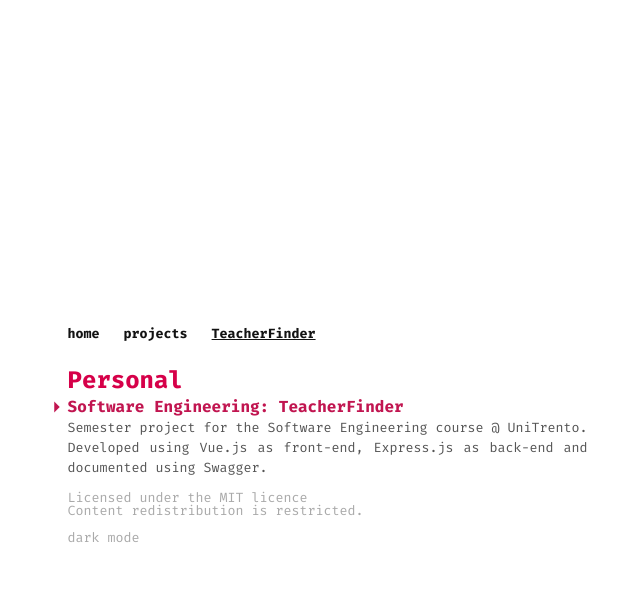
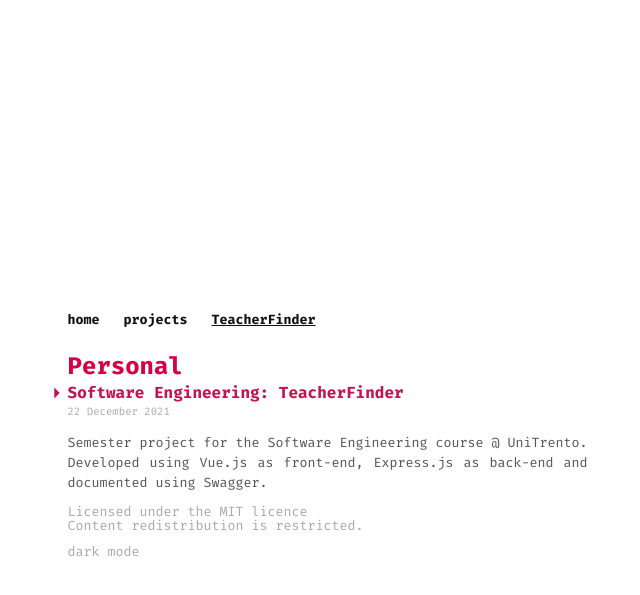
Before and after one commit to deme3/deme3.github.io, a Jekyll site: the page built from projects/_posts/2021-12-22-sweng-teacherfinder.md, in a window 1280 px wide. Shown: the top 595 px of the page, without its empty margins (313-953 px from the left). Built offline with Jekyll 4.4.1, drawn with Linux system fonts in a browser that asks for light colours.

Commit message:
feat: Added dates to projects/posts

```diff
--- a/_layouts/post.html
+++ b/_layouts/post.html
@@ -25,6 +25,7 @@
         <h1>{% if page.personal %}Personal{% else %}Work{% endif %}</h1>
         <article class="{% if page.personal %}personal{% else %}work{% endif %}">
           <h2>{{ page.title }}</h2>
+          <p class="date">{{ page.date | date: "%d %B %Y" }}</p>
           {% if page.article_image %}
           <p style="max-height: 180px; overflow-y: clip">
             <img src="{{ page.article_image }}" style="width: 100%; height: auto; margin-bottom: 0" />
--- a/assets/sass/_projects.scss
+++ b/assets/sass/_projects.scss
@@ -38,6 +38,16 @@
   }
 }
 
+.work, .personal {
+  article {
+    .date {
+      opacity: 0.5;
+      font-size: 0.8em;
+      margin: 0;
+    }
+  }
+}
+
 .work > h1 {
   color: var(--color-work);
 }
--- a/projects.html
+++ b/projects.html
@@ -29,6 +29,7 @@
               {% else %}
                 <h2><a class="external" target="_blank" href="{{ post.external }}">{{ post.title }}</a></h2>
               {% endunless %}
+              <p class="date">{{ post.date | date: "%d %B %Y" }}</p>
               {% unless post.excerpt contains "<p>" %}
                 <p>{{ post.excerpt }}</p>
               {% else %}
@@ -51,6 +52,7 @@
               {% else %}
                 <h2><a class="external" target="_blank" href="{{ post.external }}">{{ post.title }}</a></h2>
               {% endunless %}
+              <p class="date">{{ post.date | date: "%d %B %Y" }}</p>
               {% unless post.excerpt contains "<p>" %}
                 <p>{{ post.excerpt }}</p>
               {% else %}
```
Also changed, not shown: projects/_posts/2021-12-22-sweng-teacherfinder.md (renamed from projects/_posts/2023-07-06-sweng-teacherfinder.md), projects/_posts/2022-09-28-chromium-dark-moodle.md (renamed from projects/_posts/2023-07-06-chromium-dark-moodle.md), projects/_posts/2023-02-28-nest-academy.md (renamed from projects/_posts/2023-07-06-nest-academy.md), projects/_posts/2023-05-03-chromium-dark-esse3.md (renamed from projects/_posts/2023-07-06-chromium-dark-esse3.md).
